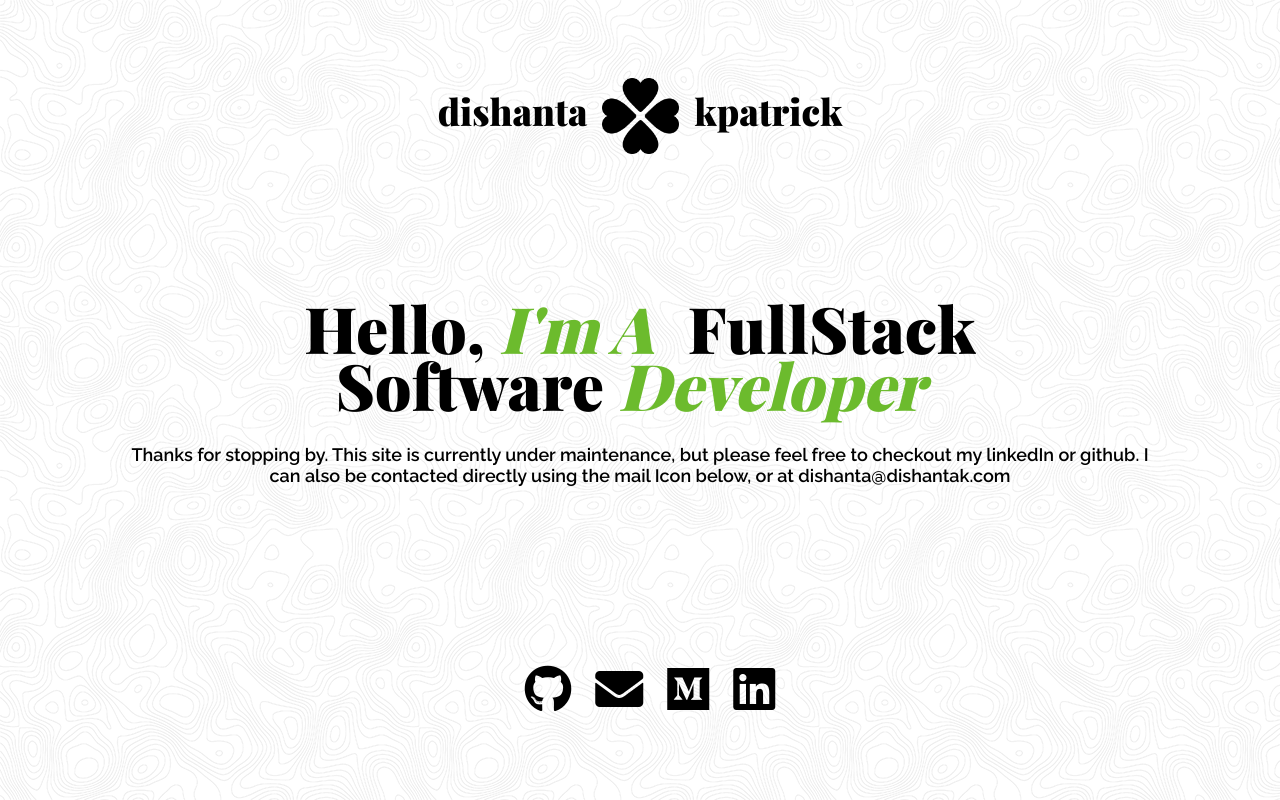
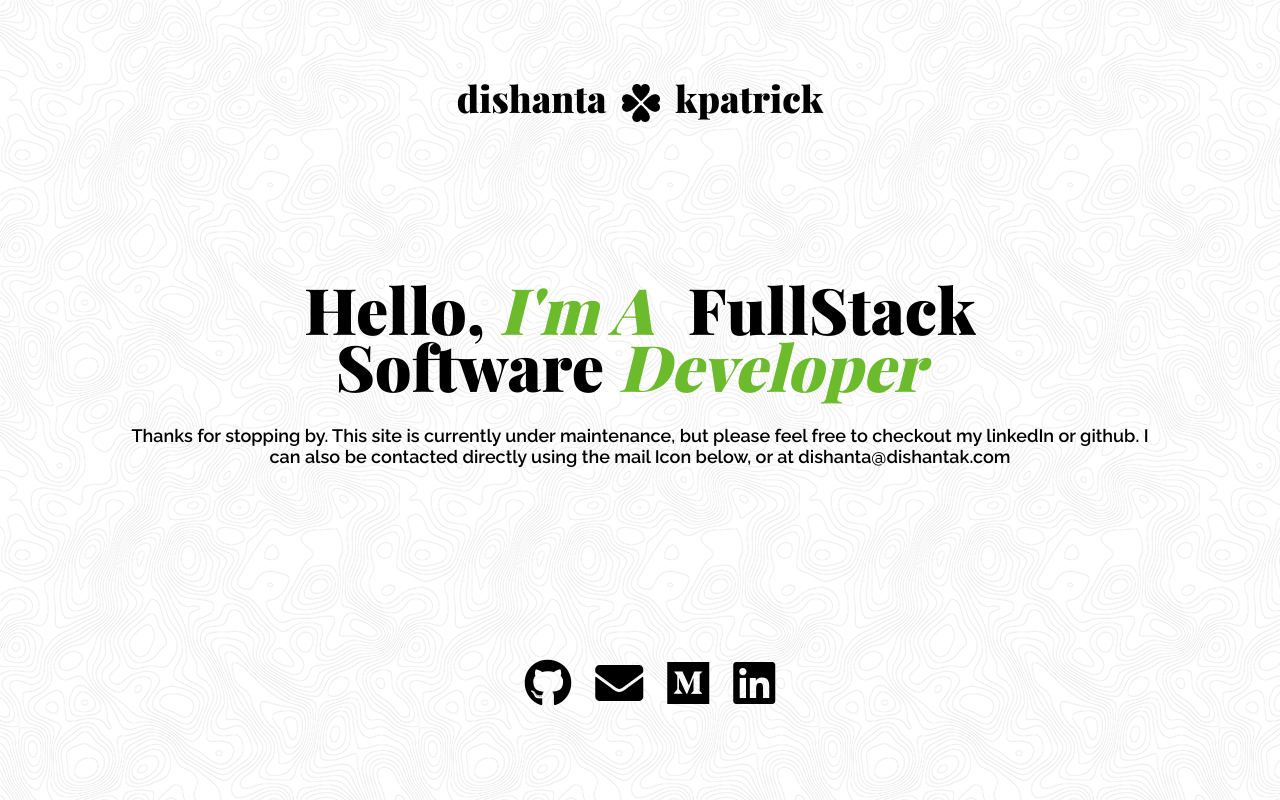
Before and after one commit to DishantaK/dishanta, a plain HTML site: page index.html in a window 1280 px wide. Drawn offline with nearby package versions, Linux system fonts and the light colour scheme; a web font is replaced by a local one.

Commit message:
cloverReduce

```diff
--- a/style.css
+++ b/style.css
@@ -14,8 +14,8 @@ body {
 }
 
 #clover {
-    width: 6vw;
-    height: 6vw;
+    width: 3vw;
+    height: 3vw;
     margin: 15px;
     vertical-align: middle;
 }
@@ -105,6 +105,7 @@ header{
       font-size:1.3em;
     }
     #clover{
-
+      width: 6vw;
+      height: 6vw;
     }
 }
```
